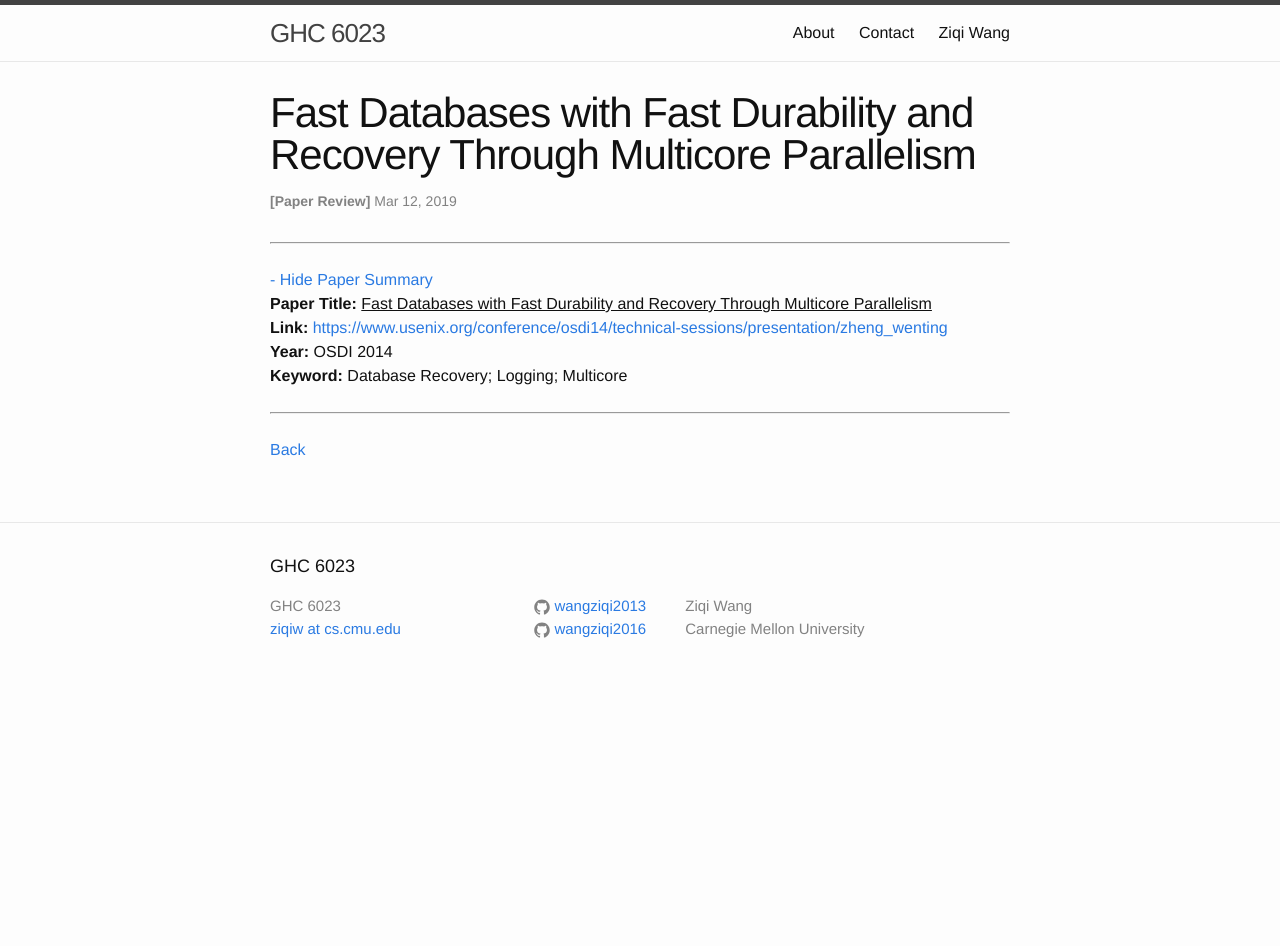
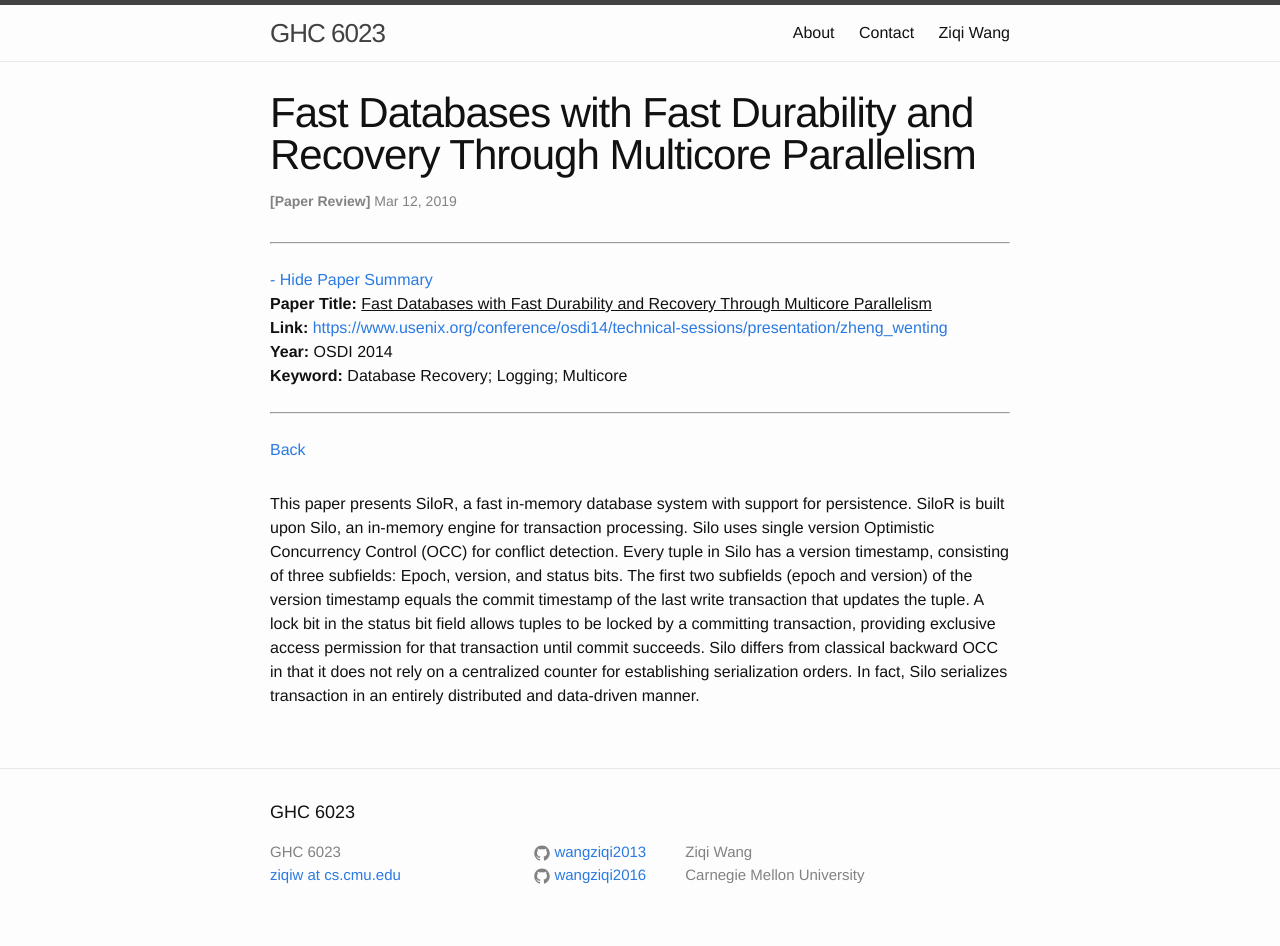
Before and after one commit to wangziqi2013/wangziqi2013.github.io, a Jekyll site: the page built from _posts/2019-03-11-silor.markdown, in a window 1280 px wide. Built offline with Jekyll 4.4.1, drawn with Linux system fonts in a browser that asks for light colours; before the commit the page ends 900 px from its top, so only the background shows below that.

Commit message:
Working on Silo

```diff
--- a/_posts/2019-03-11-silor.markdown
+++ b/_posts/2019-03-11-silor.markdown
@@ -12,3 +12,12 @@ htm_cd:
 htm_cr:
 version_mgmt:
 ---
+
+This paper presents SiloR, a fast in-memory database system with support for persistence. SiloR is built upon Silo,
+an in-memory engine for transaction processing. Silo uses single version Optimistic Concurrency Control (OCC) for
+conflict detection. Every tuple in Silo has a version timestamp, consisting of three subfields: Epoch, version, and status bits.
+The first two subfields (epoch and version) of the version timestamp equals the commit timestamp of the last write transaction
+that updates the tuple. A lock bit in the status bit field allows tuples to be locked by a committing transaction, providing
+exclusive access permission for that transaction until commit succeeds. Silo differs from classical backward OCC in that
+it does not rely on a centralized counter for establishing serialization orders. In fact, Silo serializes transaction in
+an entirely distributed and data-driven manner.
```
